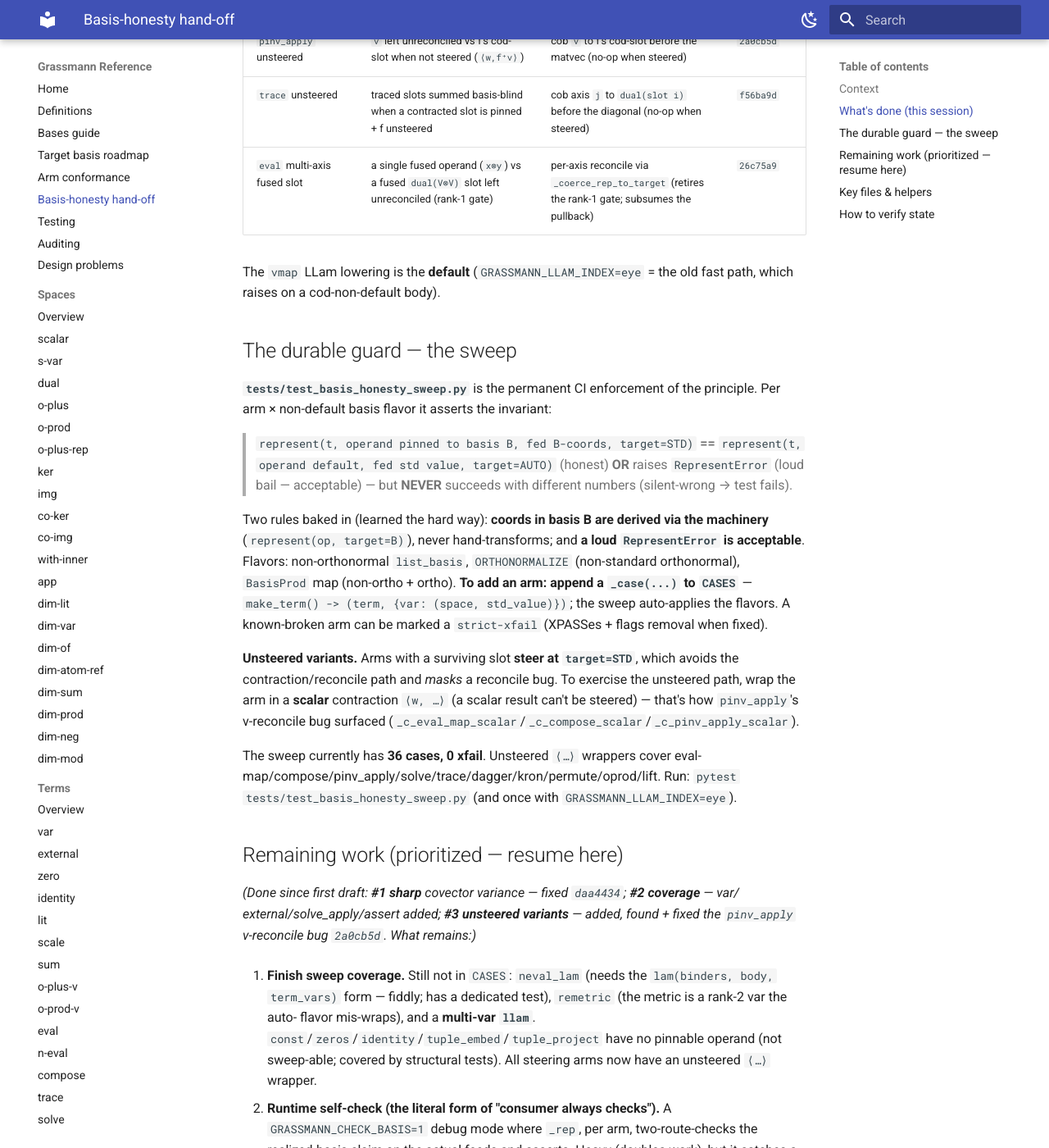
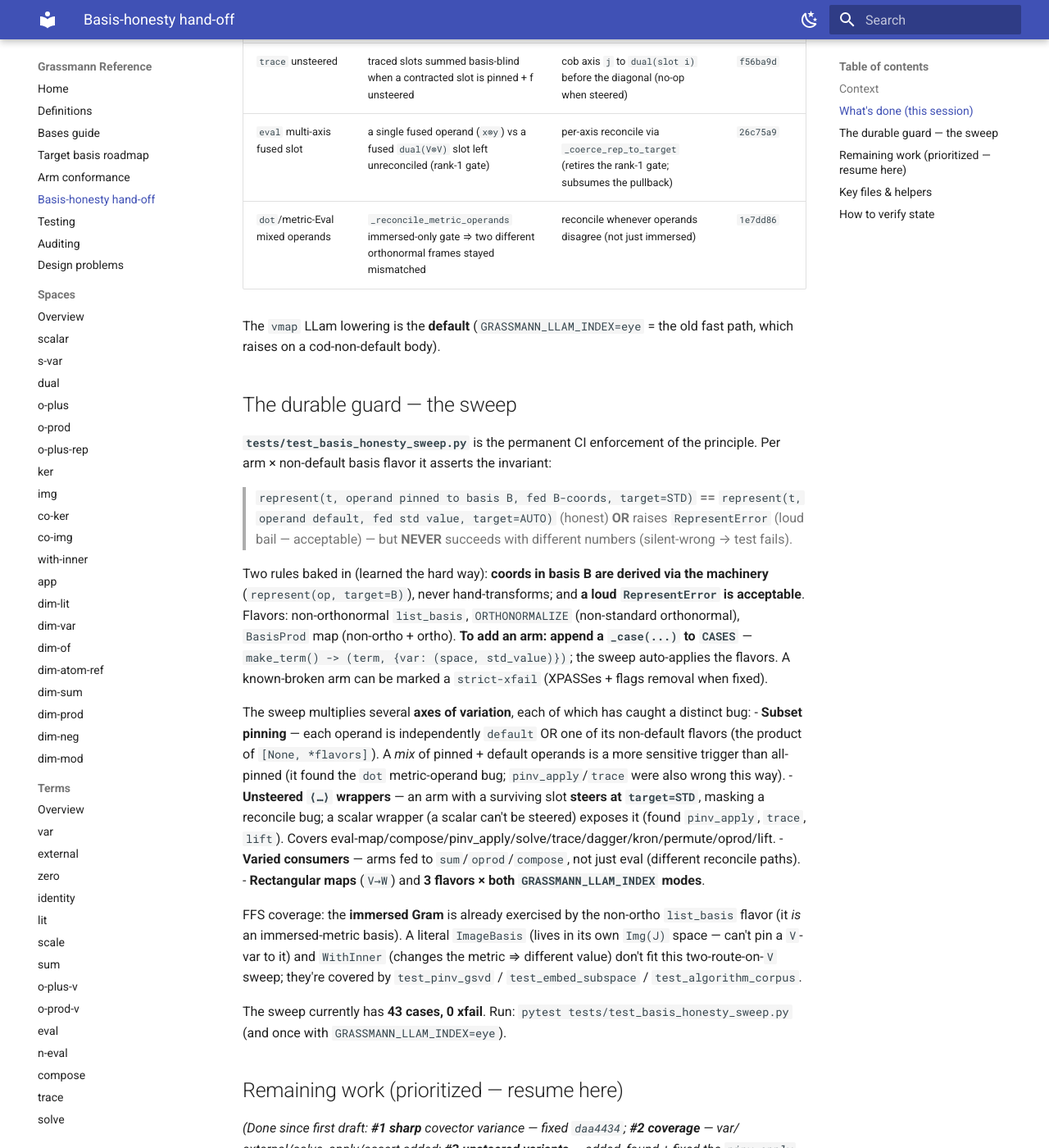
Before and after one commit to wraith1995/Grassmann, an MkDocs documentation site: the page built from docs/basis-honesty-handoff.md, in a window 1280 px wide and 1400 px high, scrolled down 1356 px. Shown: the whole window at 82% size. Built offline with MkDocs 1.6.1 and Material for MkDocs 9.7.7, drawn with Linux system fonts in a browser that asks for light colours; some of the changed text lies outside the part shown.

Commit message:
docs: hand-off update — sweep axes #1-#4; subset pinning finds 12th bug; sweep 43/43

````diff
--- a/docs/basis-honesty-handoff.md
+++ b/docs/basis-honesty-handoff.md
@@ -34,6 +34,7 @@ symbolic until `run()`), so the enforcement is the **two-route sweep** below.
 | `pinv_apply` unsteered | `v` left unreconciled vs f's cod-slot when not steered (`⟨w,f⁺v⟩`) | cob `v` to f's cod-slot before the matvec (no-op when steered) | `2a0cb5d` |
 | `trace` unsteered | traced slots summed basis-blind when a contracted slot is pinned + f unsteered | cob axis `j` to `dual(slot i)` before the diagonal (no-op when steered) | `f56ba9d` |
 | `eval` multi-axis fused slot | a single fused operand (`x⊗y`) vs a fused `dual(V⊗V)` slot left unreconciled (rank-1 gate) | per-axis reconcile via `_coerce_rep_to_target` (retires the rank-1 gate; subsumes the pullback) | `26c75a9` |
+| `dot`/metric-Eval mixed operands | `_reconcile_metric_operands` immersed-only gate ⇒ two different orthonormal frames stayed mismatched | reconcile whenever operands disagree (not just immersed) | `1e7dd86` |
 
 The `vmap` LLam lowering is the **default** (`GRASSMANN_LLAM_INDEX=eye` = the old fast path, which
 raises on a cod-non-default body).
@@ -55,14 +56,23 @@ Flavors: non-orthonormal `list_basis`, `ORTHONORMALIZE` (non-standard orthonorma
 {var: (space, std_value)})`; the sweep auto-applies the flavors. A known-broken arm can be marked a
 `strict-xfail` (XPASSes + flags removal when fixed).
 
-**Unsteered variants.** Arms with a surviving slot **steer at `target=STD`**, which avoids the
-contraction/reconcile path and *masks* a reconcile bug. To exercise the unsteered path, wrap the arm in
-a **scalar** contraction `⟨w, …⟩` (a scalar result can't be steered) — that's how `pinv_apply`'s
-v-reconcile bug surfaced (`_c_eval_map_scalar`/`_c_compose_scalar`/`_c_pinv_apply_scalar`).
+The sweep multiplies several **axes of variation**, each of which has caught a distinct bug:
+- **Subset pinning** — each operand is independently `default` OR one of its non-default flavors (the
+  product of `[None, *flavors]`). A *mix* of pinned + default operands is a more sensitive trigger than
+  all-pinned (it found the `dot` metric-operand bug; `pinv_apply`/`trace` were also wrong this way).
+- **Unsteered `⟨…⟩` wrappers** — an arm with a surviving slot **steers at `target=STD`**, masking a
+  reconcile bug; a scalar wrapper (a scalar can't be steered) exposes it (found `pinv_apply`, `trace`,
+  `lift`). Covers eval-map/compose/pinv_apply/solve/trace/dagger/kron/permute/oprod/lift.
+- **Varied consumers** — arms fed to `sum`/`oprod`/`compose`, not just eval (different reconcile paths).
+- **Rectangular maps** (`V→W`) and **3 flavors × both `GRASSMANN_LLAM_INDEX` modes**.
 
-The sweep currently has **36 cases, 0 xfail**. Unsteered
-`⟨…⟩` wrappers cover eval-map/compose/pinv_apply/solve/trace/dagger/kron/permute/oprod/lift. Run:
-`pytest tests/test_basis_honesty_sweep.py` (and once with `GRASSMANN_LLAM_INDEX=eye`).
+FFS coverage: the **immersed Gram** is already exercised by the non-ortho `list_basis` flavor (it *is*
+an immersed-metric basis). A literal `ImageBasis` (lives in its own `Img(J)` space — can't pin a
+`V`-var to it) and `WithInner` (changes the metric ⇒ different value) don't fit this two-route-on-`V`
+sweep; they're covered by `test_pinv_gsvd` / `test_embed_subspace` / `test_algorithm_corpus`.
+
+The sweep currently has **43 cases, 0 xfail**. Run: `pytest tests/test_basis_honesty_sweep.py` (and once
+with `GRASSMANN_LLAM_INDEX=eye`).
 
 ## Remaining work (prioritized — resume here)
 
@@ -95,8 +105,8 @@ v-reconcile bug `2a0cb5d`. What remains:)*
     pairing-consistent; multi-axis operands reconcile per-axis via `_coerce_rep_to_target`).
     `_basis_pairing_consistent`,
     `_pairing_partner`, `_slot_basis_at` (rank-1 = its own slot 0).
-  - `_rep_eval_operands` / `_operand_metric_basis` — the metric-Eval seam (build the Gram in any
-    non-default operand basis). `_rep_metric`, `_inner_map_basis`, `_sharp_map_basis`, `_covector_primal`
+  - `_rep_eval_operands` / `_operand_metric_basis` / `_reconcile_metric_operands` — the metric-Eval
+    seam (build the Gram in any non-default operand basis; reconcile disagreeing operands to one basis). `_rep_metric`, `_inner_map_basis`, `_sharp_map_basis`, `_covector_primal`
     (the primal of a covector basis — DualBasis peels, a literal covector basis is `dual_basis`'d).
   - `_rep_pinv_apply` — GSVD branch (metric in f's slots) + PinvOp branch; both cob `v` to f's cod-slot
     before the `"ab,a->b"` matvec (the unsteered-reconcile fix).
@@ -120,4 +130,4 @@ GRASSMANN_LLAM_INDEX=eye pytest -q          # full suite (eye mode)
 pytest tests/test_basis_honesty_sweep.py -q # the guard alone
 ruff check src/grassmann tests
 ```
-Current: **1232 passed, 0 xfailed** in both modes; ruff clean (sweep: 36/36).
+Current: **1239 passed, 0 xfailed** in both modes; ruff clean (sweep: 43/43).
````
Also changed, not shown: other parts of docs/basis-honesty-handoff.md (+1 -1 lines).
